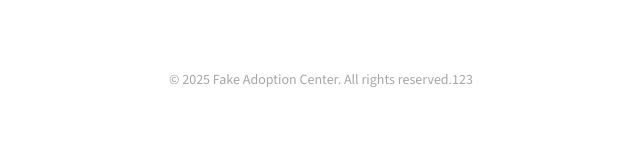
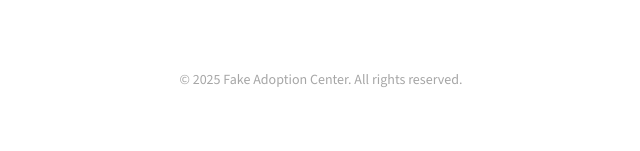
Before and after one commit to Hoaxcode/my-pet-adoption-test, a plain HTML site: page index.html in a window 1280 px wide. Shown: the part 1832-1983 px from the top of the page, 319-959 px from the left. Drawn offline with nearby package versions, Linux system fonts and the light colour scheme.

Commit message:
Update to original version

```diff
--- a/index.html
+++ b/index.html
@@ -190,7 +190,7 @@
     <!--*-------------------------------------------------------------------------->
 
     <footer class="site-footer">
-      <p>&copy; 2025 Fake Adoption Center. All rights reserved.123</p>
+      <p>&copy; 2025 Fake Adoption Center. All rights reserved.</p>
     </footer>
 
   </body>
```
